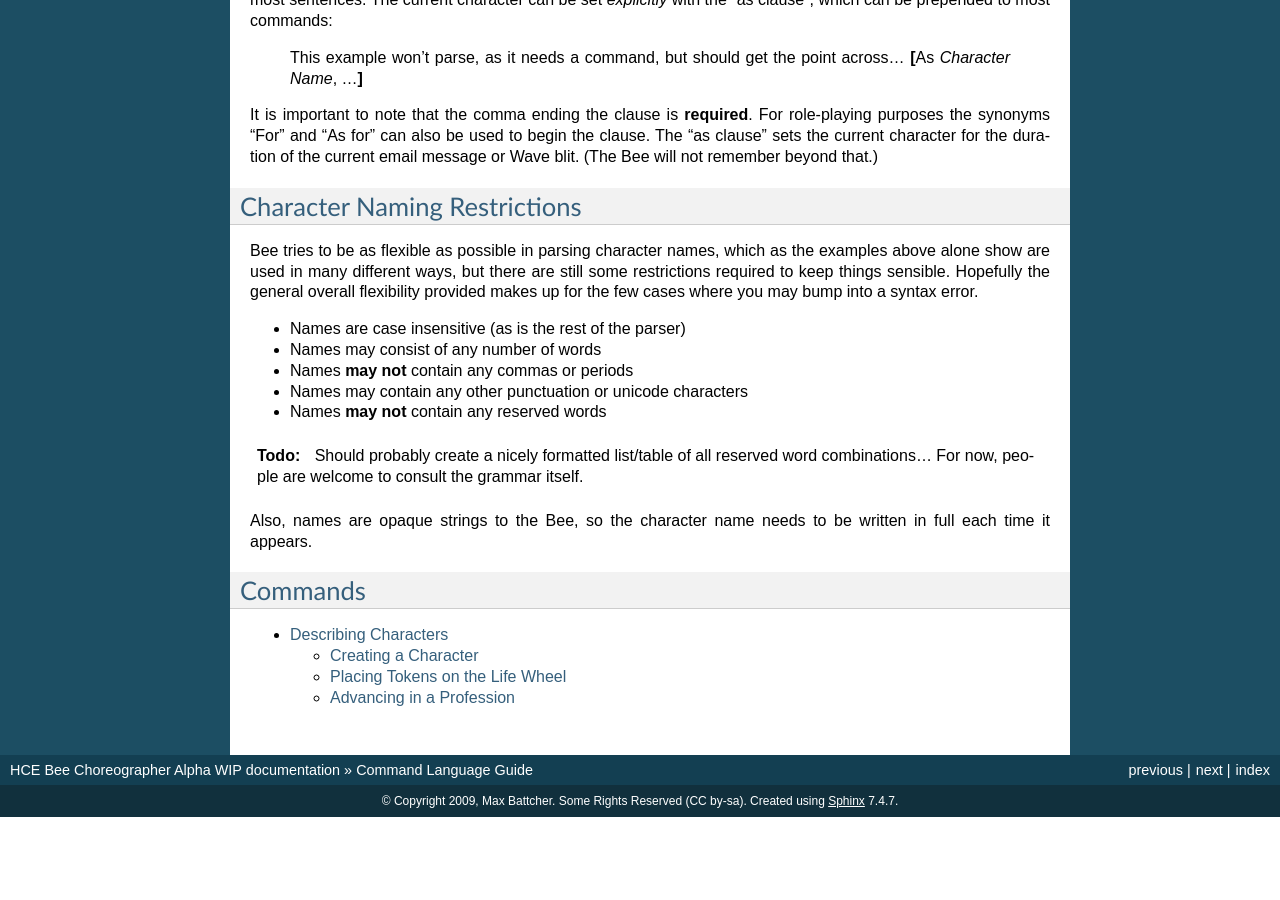
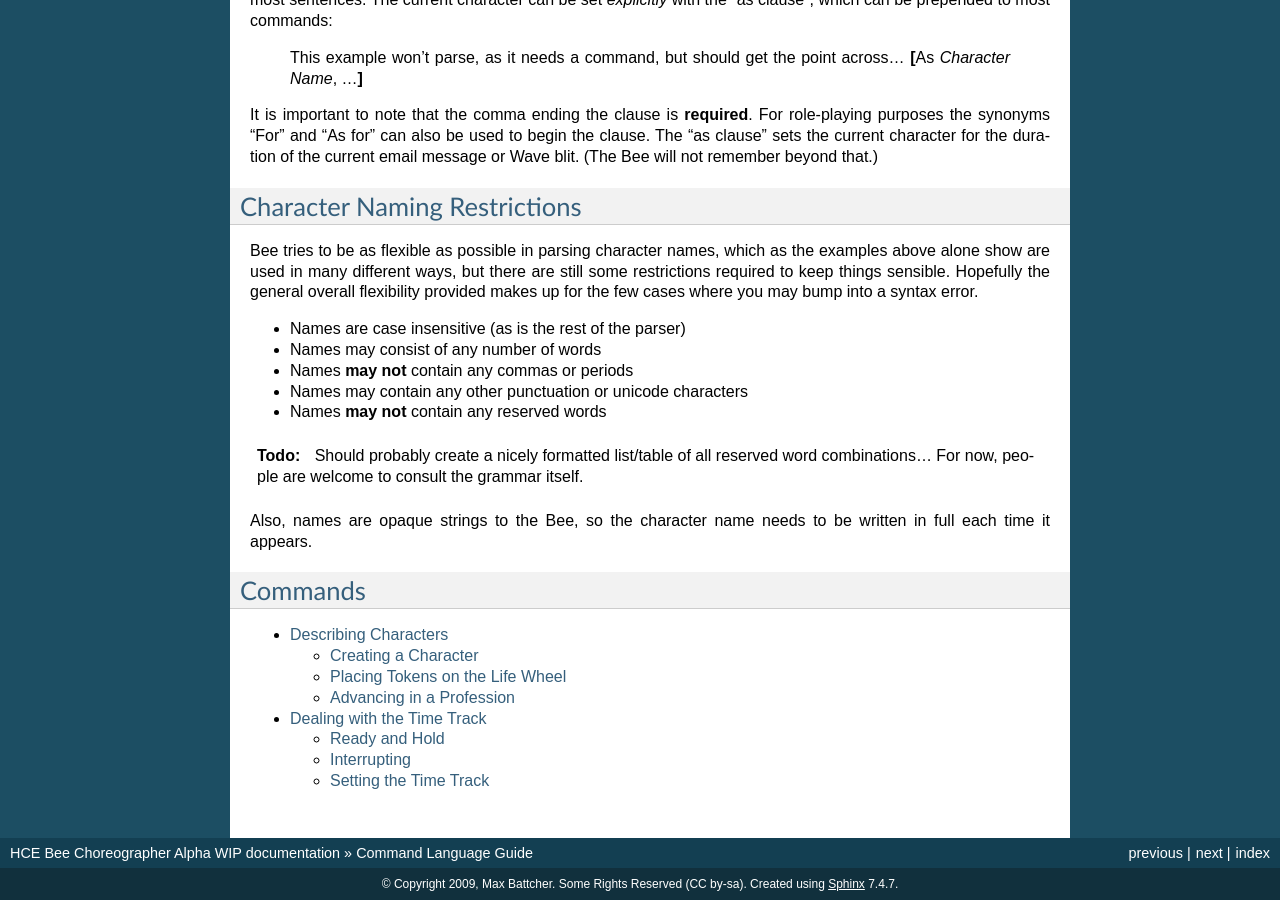
Before and after one commit to WorldMaker/madiolahb, a Sphinx documentation site: the page built from docs/source/language.rst, in a window 1280 px wide and 900 px high, scrolled down 991 px. Built offline with Sphinx 7.4.7, drawn with Linux system fonts in a browser that asks for light colours; before the commit the page ends 1808 px from its top, so only the background shows below that; some of the changed lines change nothing that is shown.

Commit message:
Document the timing commands

```diff
--- a/docs/source/language.rst
+++ b/docs/source/language.rst
@@ -95,5 +95,6 @@
    :maxdepth: 2
 
    chardesc
+   timing
 
 .. vim: ai spell tw=72
--- /dev/null
+++ b/docs/source/timing.rst
@@ -0,0 +1,42 @@
+===========================
+Dealing with the Time Track
+===========================
+
+As a choreographer for the HCE, the time track is obviously considered
+the primary domain for the Bee.
+
+.. contents::
+
+Ready and Hold
+==============
+
+The Bee will announce which character or characters it thinks are
+eligible at the current tick. A character can reply with **[**\ I am
+ready.\ **]** to take a turn or **[**\ I hold.\ **]** to wait or pass.
+
+Interrupting
+============
+
+A character can force a turn when the Bee thinks they are ineligible
+with **[**\ I interrupt.\ **]**. The need to use this should be rare.
+
+Setting the Time Track
+======================
+
+A character's turn ends when the character sets their own timer, **[**\
+I set myself to *Time Count*.\ **]** where *Time Count* is 0, 1, 2, 3,
+4, 5, 6, or 9. If the Bee remembers your last action (ie, it happens to
+be in the current email message or Wave blit), you can omit the **[**\
+...to *Time Count*.\ **]** and the Bee will set the character to the
+used influence's count. If the Bee remembers the dice roll of that
+action, it will double check the intended timing effect against your
+time track setting.
+
+A character can also set another character's time track with **[**\ I
+set *Character Name* to *Time Count*.\ **]**. This allows the Bee to
+double-check the entire timing effect against a dice roll, given that
+Bee remembers the dice roll.
+
+The parser accepts the verb "reset" as a synonym of "set".
+
+.. vim: ai spell tw=72
```
